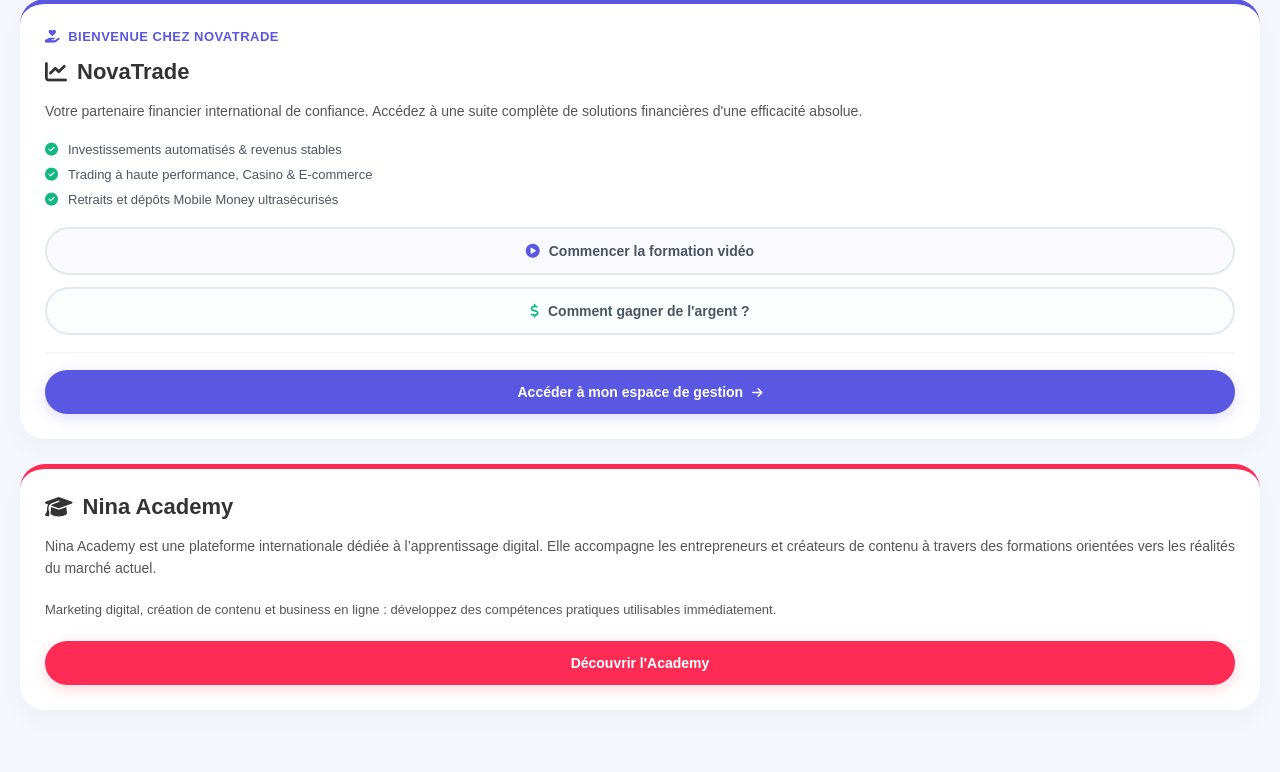
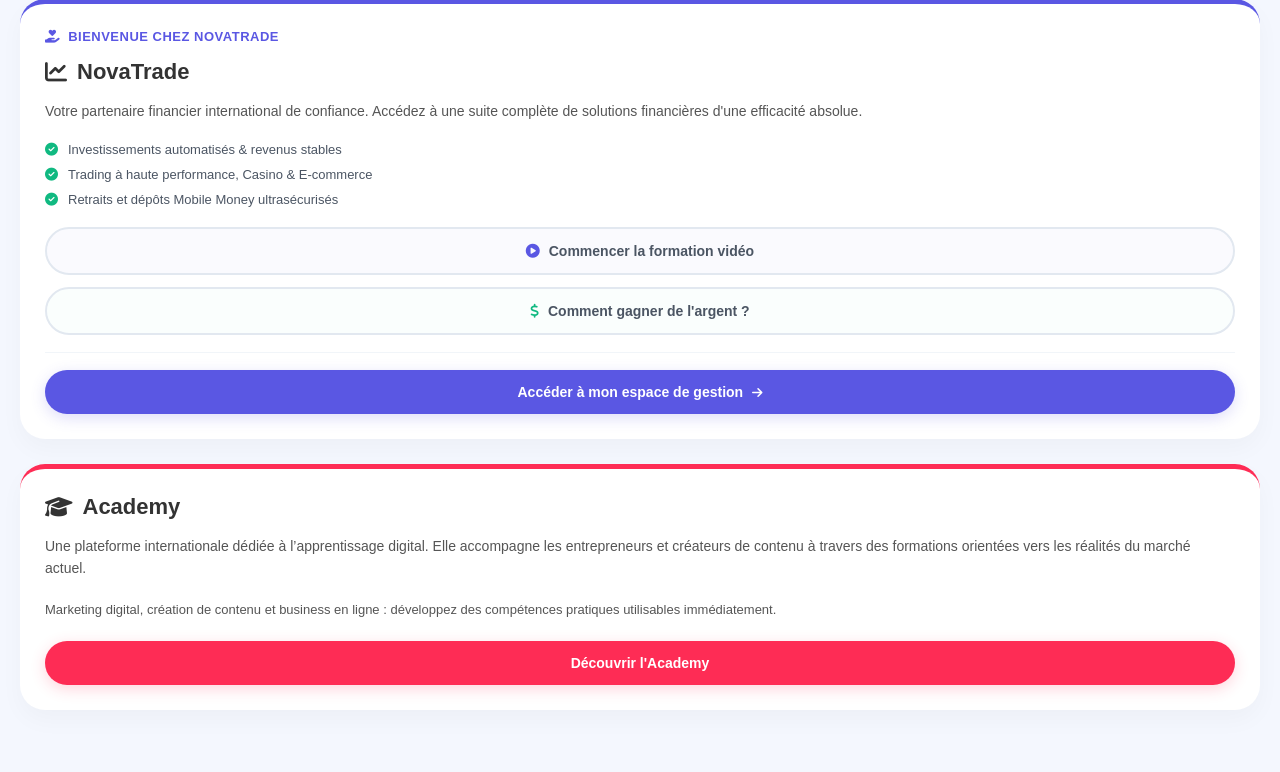
Before and after one commit to fredogary7-rgb/b, a Flask app: page / in a window 1280 px wide. Shown: the part 306-1078 px from the top of the page. Run offline with Flask 3, Linux system fonts and the light colour scheme.

Commit message:
Suppression Nina Academy + securisation cles API + nettoyage projet

```diff
--- a/app.py
+++ b/app.py
@@ -1310,8 +1310,8 @@
     return None
 
 
-PUBLIC_API_KEY = "SP_y7QKkaamPsVTlw8GDDGyzlJ7bmPUvdLorOQqWUXfRLI_AP"
-PRIVATE_SECRET_KEY = "SP_-YQFuI5M9B1H2bNSNycwI_YQBc_kXkGACp-mLoBdWqI"
+PUBLIC_API_KEY = os.getenv("SOLEAS_PUBLIC_API_KEY", "")
+PRIVATE_SECRET_KEY = os.getenv("SOLEAS_PRIVATE_SECRET_KEY", "")
 
 def obtenir_token():
     url = "https://soleaspay.com/api/action/auth"
@@ -1672,8 +1672,8 @@
 
     return f"Mot de passe réinitialisé pour {username} : {nouveau_mdp}"
 
-SOLEAS_API_KEY = "SP_y7QKkaamPsVTlw8GDDGyzlJ7bmPUvdLorOQqWUXfRLI_AP"
-SOLEAS_WEBHOOK_SECRET = "b42ed39b9e0db71db4556a2dfe1b1ad00dcce656fd4dba033f1947f913f1908bc817588c2edb32d92533a1d162e57ad4b1f7299f39695c5671c3ef07baa6f22a"
+SOLEAS_API_KEY = os.getenv("SOLEAS_API_KEY", "")
+SOLEAS_WEBHOOK_SECRET = os.getenv("SOLEAS_WEBHOOK_SECRET", "")
 
 SERVICES = {
 
@@ -2515,8 +2515,8 @@
 
 
 
-PUBLIC_API_KEY = "SP_y7QKkaamPsVTlw8GDDGyzlJ7bmPUvdLorOQqWUXfRLI_AP"
-PRIVATE_SECRET_KEY = "SP_bS4Kwii-Txs1aMunv8D9wpEbdpEVgfpvDvKn-OrWt6Y"
+PUBLIC_API_KEY = os.getenv("SOLEAS_PUBLIC_API_KEY", "")
+PRIVATE_SECRET_KEY = os.getenv("SOLEAS_PRIVATE_SECRET_KEY2", "")
 
 from datetime import datetime
 
--- a/templates/dashboard.html
+++ b/templates/dashboard.html
@@ -564,7 +564,7 @@
 </div>
 
 
-    <footer>2026 © NovaTrade by Nina Academy</footer>
+    <footer>2026 © NovaTrade</footer>
 </div>
 
 <script>
--- a/templates/dashboard_pay_ok.html
+++ b/templates/dashboard_pay_ok.html
@@ -424,7 +424,7 @@
 </div>
 
 
-    <footer>2026 © NovaTrade by Nina Academy</footer>
+    <footer>2026 © NovaTrade</footer>
 </div>
 
 <script>
--- a/templates/design_graphique.html
+++ b/templates/design_graphique.html
@@ -3,7 +3,7 @@
 <head>
     <meta charset="UTF-8">
     <meta name="viewport" content="width=device-width, initial-scale=1.0, maximum-scale=1.0, user-scalable=no">
-    <title>Formation Design Graphique Élite - Nina Academy</title>
+    <title>Formation Design Graphique Élite</title>
     <link rel="stylesheet" href="https://cdnjs.cloudflare.com/ajax/libs/font-awesome/6.5.0/css/all.min.css">
     <style>
         :root {
@@ -241,7 +241,7 @@
 </div>
 
 <div style="text-align: center; padding: 40px 20px; font-size: 11px; color: #aaa;">
-    &copy; 2026 Nina Academy • Pôle Design & Identité Visuelle.
+    &copy; 2026 NovaTrade • Pôle Design & Identité Visuelle.
 </div>
 
 </body>
--- a/templates/index.html
+++ b/templates/index.html
@@ -8,7 +8,7 @@
     <style>
         :root {
             --nova-blue: #5a57e3;
-            --nina-pink: #fe2c55;
+            --accent-pink: #fe2c55;
             --nova-bg: #f4f7fe;
             --transition-smooth: all 0.4s cubic-bezier(0.16, 1, 0.3, 1);
         }
@@ -41,7 +41,7 @@
             z-index: 1000;
         }
         .logo { font-size: 20px; font-weight: 800; color: var(--nova-blue); }
-        .logo span { color: var(--nina-pink); }
+        .logo span { color: var(--accent-pink); }
 
         /* Hero Section */
         .hero {
@@ -72,7 +72,7 @@
 
         /* Décalage d'apparition pour un effet de cascade fluide */
         .brand-card.nova { border-top: 5px solid var(--nova-blue); animation-delay: 0.2s; }
-        .brand-card.nina { border-top: 5px solid var(--nina-pink); animation-delay: 0.4s; }
+        .brand-card.academy { border-top: 5px solid var(--accent-pink); animation-delay: 0.4s; }
 
         /* Effet de survol animé et fluide sur les cartes */
         .brand-card:hover {
@@ -141,12 +141,12 @@
             box-shadow: 0 6px 20px rgba(90, 87, 227, 0.35);
         }
 
-        .btn-nina {
-            background: var(--nina-pink);
+        .btn-academy {
+            background: var(--accent-pink);
             color: white;
             box-shadow: 0 4px 15px rgba(254, 44, 85, 0.2);
         }
-        .btn-nina:hover {
+        .btn-academy:hover {
             background: #e02247;
             box-shadow: 0 6px 20px rgba(254, 44, 85, 0.35);
         }
@@ -305,13 +305,13 @@
         </div>
     </div>
 
-    <div class="brand-card nina">
-        <h2><i class="fa fa-graduation-cap"></i> Nina Academy</h2>
+    <div class="brand-card academy">
+        <h2><i class="fa fa-graduation-cap"></i> Academy</h2>
         <p>
-            Nina Academy est une plateforme internationale dédiée à l’apprentissage digital. Elle accompagne les entrepreneurs et créateurs de contenu à travers des formations orientées vers les réalités du marché actuel.
+            Une plateforme internationale dédiée à l’apprentissage digital. Elle accompagne les entrepreneurs et créateurs de contenu à travers des formations orientées vers les réalités du marché actuel.
         </p>
         <p style="font-size: 13px; margin-bottom: 20px;">Marketing digital, création de contenu et business en ligne : développez des compétences pratiques utilisables immédiatement.</p>
-        <a href="/academy/tiktok" class="btn btn-nina">Découvrir l'Academy</a>
+        <a href="/academy/tiktok" class="btn btn-academy">Découvrir l'Academy</a>
     </div>
 
 </div>
--- a/templates/retrait_points.html
+++ b/templates/retrait_points.html
@@ -184,7 +184,7 @@
     </div>
 
     <footer style="text-align: center; padding: 20px; font-size: 12px; color: #94a3b8;">
-        2026 © NovaTrade • Nina Academy
+        2026 © NovaTrade
     </footer>
 </div>
 
```
Also changed, not shown: 1 other file.
